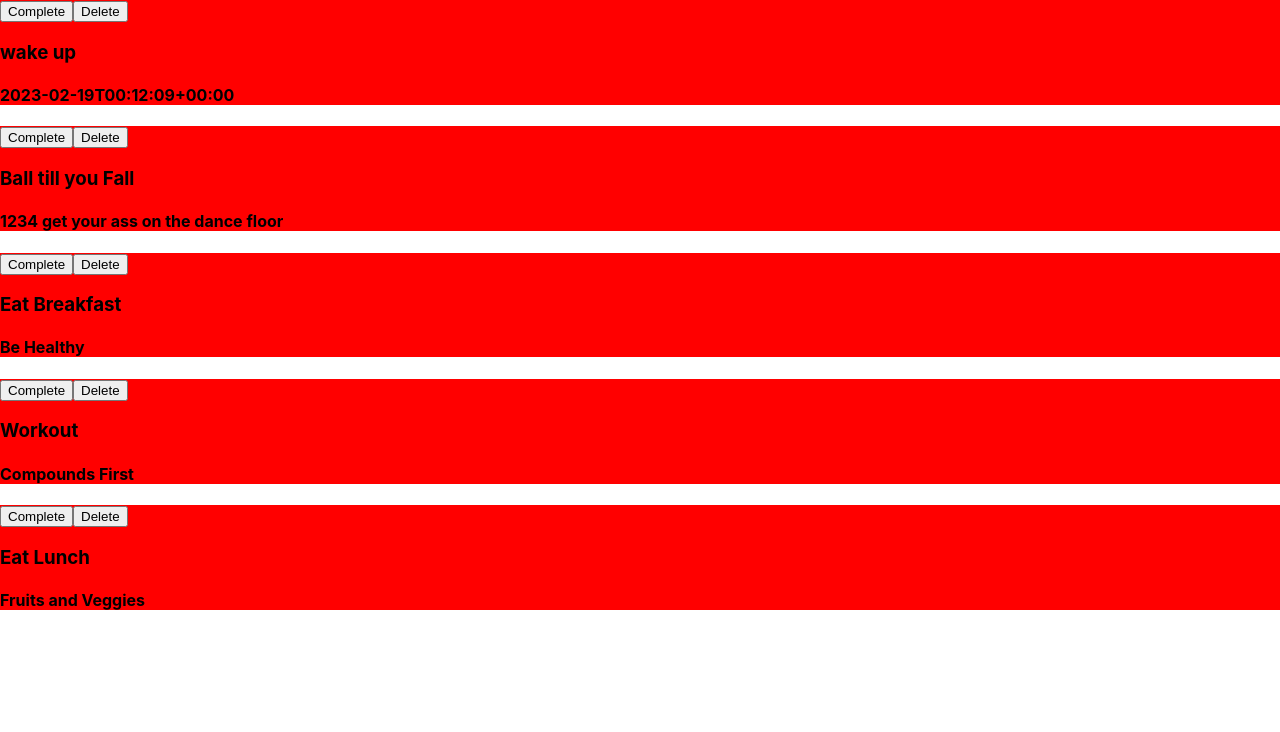
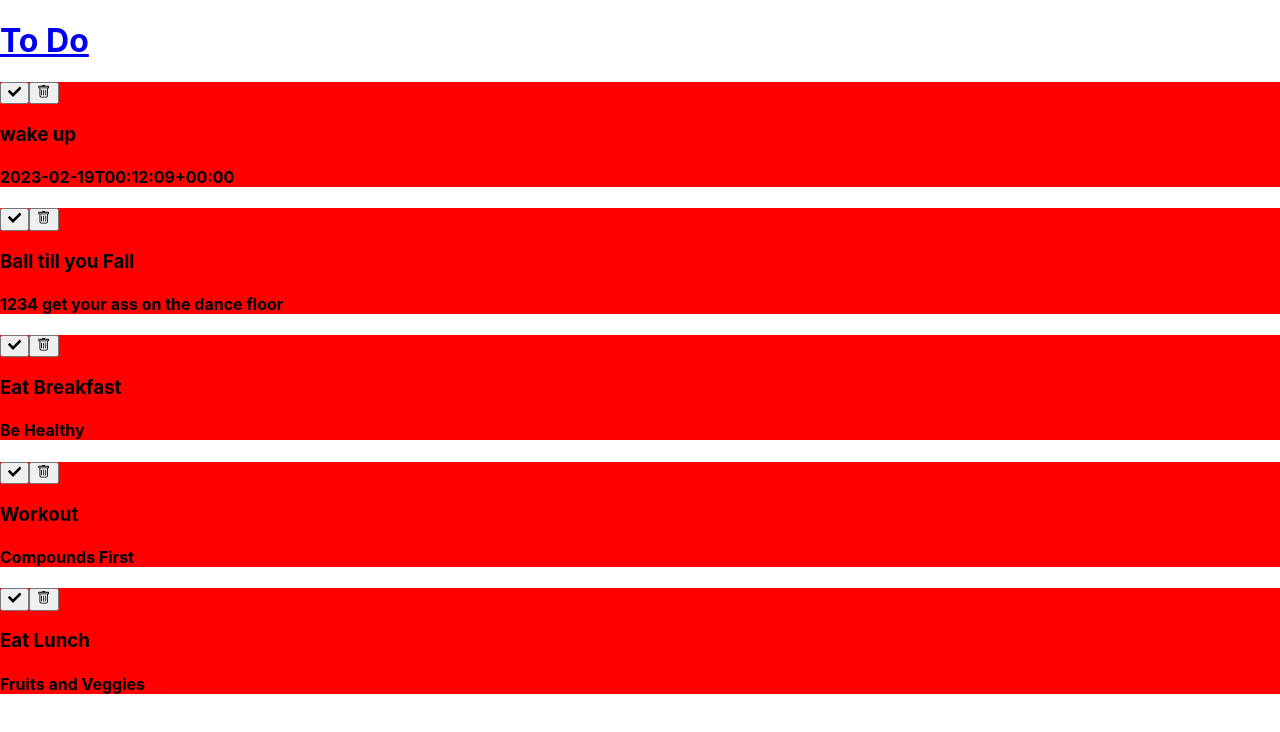
Before and after one commit to Hreichgelt/todo-app, a React (Create React App) app: page /#/ in a window 1280 px wide. Shown: the top 732 px of the page. Built offline with nearby package versions, Linux system fonts and the light colour scheme.

Commit message:
icons and header

```diff
--- a/package.json
+++ b/package.json
@@ -8,6 +8,7 @@
     "@testing-library/user-event": "^13.5.0",
     "react": "^18.2.0",
     "react-dom": "^18.2.0",
+    "react-icons": "^4.7.1",
     "react-router-dom": "^6.8.1",
     "react-scripts": "5.0.1",
     "web-vitals": "^2.1.4"
--- a/src/components/AllTodoCards.js
+++ b/src/components/AllTodoCards.js
@@ -1,4 +1,6 @@
 import React from "react";
+import { BsTrash } from "react-icons/bs"
+import { FaCheck } from "react-icons/fa"
 // Past due = red || Due soon = yellow || due later = green (card change color based on date?)
 
 
@@ -7,8 +9,8 @@ const AllTodos = (props) => {
     <div className="all-todos">
         <div className="todo-container">
             <div className="todo-card" style={{backgroundColor: 'red'}}>
-                <button className="complete">Complete</button>
-                <button className="delete">Delete</button>
+                <button className="complete"><FaCheck /></button>
+                <button className="delete"><BsTrash /></button>
                 <div className="details" style={{color: 'black'}}>{props.text}
                     <h3 className="title">{props.title}</h3>
                     <h4 className="description">{props.description}</h4>
--- a/src/components/Header.js
+++ b/src/components/Header.js
@@ -1 +1,22 @@
 import React from "react";
+import { Link } from "react-router-dom"
+import { IoCreate } from "react-icons/io"
+import { FcTodoList } from "react-icons/fc"
+
+
+const Header = (props) => {
+// instead of having a cart like shopping, I want a todolist icon with number of urgent todos
+return (
+    <>
+    <div className="header">
+    <h1>
+        <Link to="/" onClick={() => props.setPage("To Do | Home")}><span>To Do</span>
+        </Link>
+    </h1>
+    </div>
+    </>
+)
+};
+
+
+export default Header
--- a/src/routes/Cards.js
+++ b/src/routes/Cards.js
@@ -1,10 +1,14 @@
 import React from "react";
 import Todo from '../components/Todo'
+import Header from '../components/Header'
+// import Footer from '../components/Footer'
 
 const Cards = () => {
     return (
         <div>
-        <Todo />
+            <Header />
+            <Todo />
+            {/* <Footer /> */}
         </div>
     )
 }
```
Also changed, not shown: 1 other file (tests, documents, lock files or other folders).
